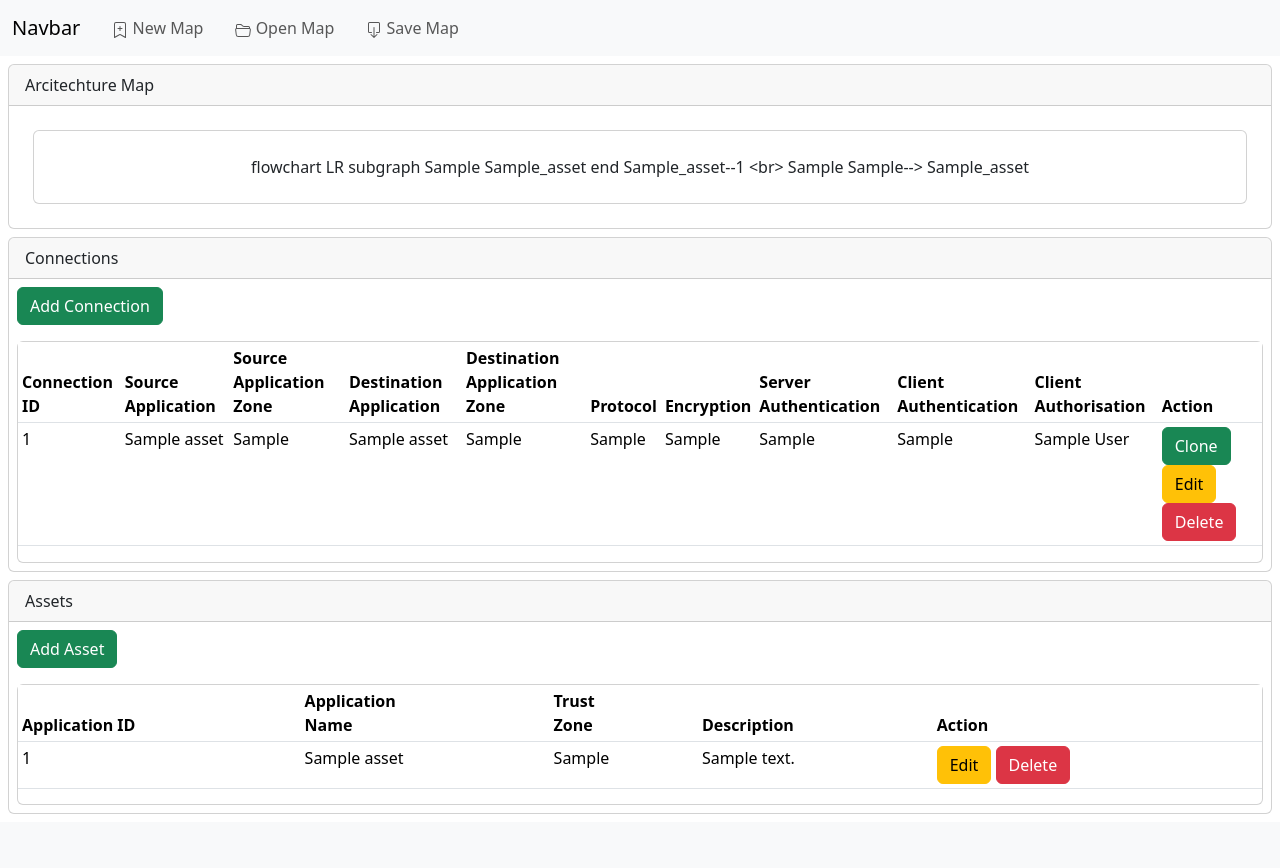
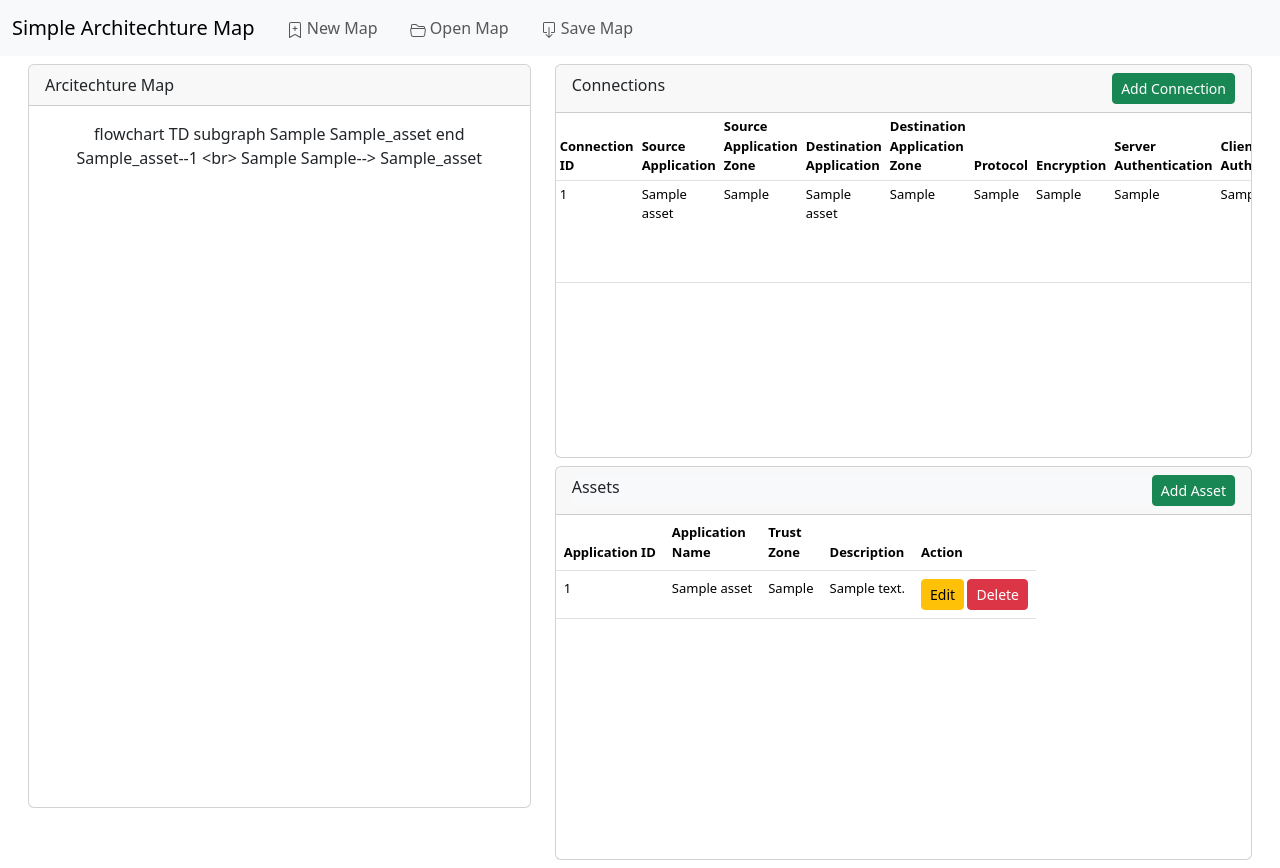
Before and after one commit to CSTCAC/ArcMap, a Node server app: page / in a window 1280 px wide. Before the commit the page ends 814 px from the top, so only its background shows below. Run offline with Node 20, Linux system fonts and the light colour scheme; tables that the repository leaves empty hold one stand-in row (values such as "Sample post"); some libraries are stand-ins or nearby versions.

Commit message:
changed style

```diff
--- a/views/_header.ejs
+++ b/views/_header.ejs
@@ -9,13 +9,23 @@
   <link href="https://cdn.jsdelivr.net/npm/bootstrap@5.3.0-alpha1/dist/css/bootstrap.min.css" rel="stylesheet" integrity="sha384-GLhlTQ8iRABdZLl6O3oVMWSktQOp6b7In1Zl3/Jr59b6EGGoI1aFkw7cmDA6j6gD" crossorigin="anonymous">
   <script src="https://cdn.jsdelivr.net/npm/bootstrap@5.3.0-alpha1/dist/js/bootstrap.bundle.min.js" integrity="sha384-w76AqPfDkMBDXo30jS1Sgez6pr3x5MlQ1ZAGC+nuZB+EYdgRZgiwxhTBTkF7CXvN" crossorigin="anonymous"></script>
 
+  <style>
 
+ #aa { height: 42px; overflow-y: scroll; width: 100%; }
+
+ .table { width: 100%; font-size: small;}
+
+ #mapPanel{height: 93vh; width:100%; display: block; ;overflow-y: auto;}
+ #sidePanel{height: 41vh; width:100%; display: block; ;overflow-y: auto; }
+
+
+  </style>
 
 <body>
 
   <nav class="navbar navbar-expand-lg navbar-light bg-light">
     <div class="container-fluid">
-      <a class="navbar-brand" href="#">Navbar</a>
+      <a class="navbar-brand" href="/">Simple Architechture Map</a>
       <button class="navbar-toggler" type="button" data-bs-toggle="collapse" data-bs-target="#navbarNavDropdown"
         aria-controls="navbarNavDropdown" aria-expanded="false" aria-label="Toggle navigation">
         <span class="navbar-toggler-icon"></span>
--- a/views/index.ejs
+++ b/views/index.ejs
@@ -2,15 +2,18 @@
 
 
 
+  <div class="row mx-2 h-10">
 
-  <div class="card  mx-2 my-2 ">
+
+    <div class="col-md-5">
+      <div class="card mx-2 my-2" id="mapPanel">
         <div class="card-header">
           Arcitechture Map
         </div>
 
-    <div class="card mx-4 my-4 px-4 py-4">
+        <div class="card mx-2 my-2 px-2 py-2" style="border: none;">
           <div class="mermaid" style="text-align: center;">
-      flowchart LR
+            flowchart TD
             <% for (const az of model3) { %>
               subgraph <%= (az.ASSET_ZONE).replace(/\s+/g,"_") %>
                 <%= (az.ASSET).replace(/\s+/g,"_") %>
@@ -24,28 +27,42 @@
           </div>
           <script type="module">
             import mermaid from 'https://cdn.jsdelivr.net/npm/mermaid@9/dist/mermaid.esm.min.mjs';
-      mermaid.initialize({ startOnLoad: true });
+
+            mermaid.initialize({
+              startOnLoad: true,
+              themeVariables: {
+                'primaryColor': '#BB2528',
+                'primaryTextColor': '#fff',
+                'primaryBorderColor': '#7C0000',
+                'lineColor': '#F8B229',
+                'secondaryColor': '#006100',
+                'tertiaryColor': '#fff'
+              }
+            });
+
+
           </script>
+        </div>
+      </div>
+    </div>
+
+    <div class="col-md-7">
+      <div class="span">
+        <div class="card  mx-2 my-2 ">
+          <div class="card-header">
+
+            <div class="d-flex justify-content-between">
+              <div>Connections</div>
+              <div> <button type="button" class="btn btn-success btn-sm " hx-get="/connectionAdd" hx-target="#modal-body"
+                  _="on htmx:afterOnLoad wait 10ms then add .show to #staticBackdrop" data-bs-toggle="modal"
+                  data-bs-target="#staticBackdrop">
+                  Add Connection</button></div>
             </div>
           </div>
 
 
 
-
-  <div class="card  mx-2 my-2 ">
-    <div class="card-header">
-      Connections
-    </div>
-    <p class="my-2 mx-2">
-
-        <button type="button" class="btn btn-success "  hx-get="/connectionAdd" hx-target="#modal-body"
-        _="on htmx:afterOnLoad wait 10ms then add .show to #staticBackdrop" data-bs-toggle="modal" data-bs-target="#staticBackdrop">
-          Add Connection</button>
-
-    </p>
-
-    <div class="card  mx-2 my-2">
-      <table class="table table-sm table-hover">
+            <table class="table table-sm table-hover" id="sidePanel">
               <thead>
                 <tr class="text-xs">
                   <th class="d-none d-lg-table-cell">Connection ID</th>
@@ -109,18 +126,21 @@
                     </td>
                     <td>
 
-                  <button type="button" class="btn btn-success "  hx-get="/connectionClone/<%= cn.CONN_ID %>" hx-target="#modal-body"
-                    _="on htmx:afterOnLoad wait 10ms then add .show to #staticBackdrop" data-bs-toggle="modal" data-bs-target="#staticBackdrop">
+                      <button type="button" class="btn btn-success btn-sm" hx-get="/connectionClone/<%= cn.CONN_ID %>"
+                        hx-target="#modal-body" _="on htmx:afterOnLoad wait 10ms then add .show to #staticBackdrop"
+                        data-bs-toggle="modal" data-bs-target="#staticBackdrop">
                         Clone
                       </button>
 
-                  <button type="button" class="btn btn-warning "  hx-get="/connectionEdit/<%= cn.CONN_ID %>" hx-target="#modal-body"
-                  _="on htmx:afterOnLoad wait 10ms then add .show to #staticBackdrop" data-bs-toggle="modal" data-bs-target="#staticBackdrop">
+                      <button type="button" class="btn btn-warning btn-sm " hx-get="/connectionEdit/<%= cn.CONN_ID %>"
+                        hx-target="#modal-body" _="on htmx:afterOnLoad wait 10ms then add .show to #staticBackdrop"
+                        data-bs-toggle="modal" data-bs-target="#staticBackdrop">
                         Edit
                       </button>
 
-                  <button type="button" class="btn btn-danger "  hx-get="/connectionDelete/<%= cn.CONN_ID %>" hx-target="#modal-body"
-                    _="on htmx:afterOnLoad wait 10ms then add .show to #staticBackdrop" data-bs-toggle="modal" data-bs-target="#staticBackdrop">
+                      <button type="button" class="btn btn-danger btn-sm" hx-get="/connectionDelete/<%= cn.CONN_ID %>"
+                        hx-target="#modal-body" _="on htmx:afterOnLoad wait 10ms then add .show to #staticBackdrop"
+                        data-bs-toggle="modal" data-bs-target="#staticBackdrop">
                         Delete
                       </button>
 
@@ -129,25 +149,28 @@
                     <% } %>
               </tbody>
             </table>
+
         </div>
       </div>
+      <div class="span">
+
 
         <div class="card  mx-2 my-2 ">
           <div class="card-header">
-      Assets
+            <div class="bg-light d-flex justify-content-between">
+              <div>Assets</div>
+              <div> <button type="button" class="btn btn-success btn-sm" hx-get="/assetAdd" hx-target="#modal-body"
+                  _="on htmx:afterOnLoad wait 10ms then add .show to #staticBackdrop" data-bs-toggle="modal"
+                  data-bs-target="#staticBackdrop">
+                  Add Asset
+                </button></div>
             </div>
-    <p class="my-2 mx-2">
 
-        <button type="button" class="btn btn-success "  hx-get="/assetAdd" hx-target="#modal-body"
-        _="on htmx:afterOnLoad wait 10ms then add .show to #staticBackdrop" data-bs-toggle="modal" data-bs-target="#staticBackdrop">
-          Add Asset
-        </button>
+          </div>
 
-    </p>
 
-    <div class="card  mx-2 my-2">
 
-      <table class="table table-sm table-hover">
+            <table class="table table-hover" id="sidePanel">
               <thead>
                 <tr>
                   <th class="d-none d-lg-table-cell">Application ID</th>
@@ -175,13 +198,15 @@
                     </td>
                     <td>
 
-                  <button type="button" class="btn btn-warning "  hx-get="/assetEdit/<%= al.ASSET_ID %>" hx-target="#modal-body"
-                    _="on htmx:afterOnLoad wait 10ms then add .show to #staticBackdrop" data-bs-toggle="modal" data-bs-target="#staticBackdrop">
+                      <button type="button" class="btn btn-warning btn-sm" hx-get="/assetEdit/<%= al.ASSET_ID %>"
+                        hx-target="#modal-body" _="on htmx:afterOnLoad wait 10ms then add .show to #staticBackdrop"
+                        data-bs-toggle="modal" data-bs-target="#staticBackdrop">
                         Edit
                       </button>
 
-                  <button type="button" class="btn btn-danger "  hx-get="/assetDelete/<%= al.ASSET_ID %>" hx-target="#modal-body"
-                  _="on htmx:afterOnLoad wait 10ms then add .show to #staticBackdrop" data-bs-toggle="modal" data-bs-target="#staticBackdrop">
+                      <button type="button" class="btn btn-danger btn-sm" hx-get="/assetDelete/<%= al.ASSET_ID %>"
+                        hx-target="#modal-body" _="on htmx:afterOnLoad wait 10ms then add .show to #staticBackdrop"
+                        data-bs-toggle="modal" data-bs-target="#staticBackdrop">
                         Delete
                       </button>
 
@@ -190,12 +215,24 @@
                     <% } %>
               </tbody>
             </table>
+
         </div>
+      </div>
+
+    </div>
+
   </div>
 
 
 
-  <div class="modal modal-xl fade" id="staticBackdrop" data-bs-backdrop="static" data-bs-keyboard="false" tabindex="-1" aria-labelledby="staticBackdropLabel" aria-hidden="true">
+
+
+
+
+
+
+  <div class="modal modal-xl fade" id="staticBackdrop" data-bs-backdrop="static" data-bs-keyboard="false" tabindex="-1"
+    aria-labelledby="staticBackdropLabel" aria-hidden="true">
     <div class="modal-dialog">
       <div class="modal-content" id="modal-body">
       </div>
```
Lines whose indentation alone changed are shown as unchanged.
